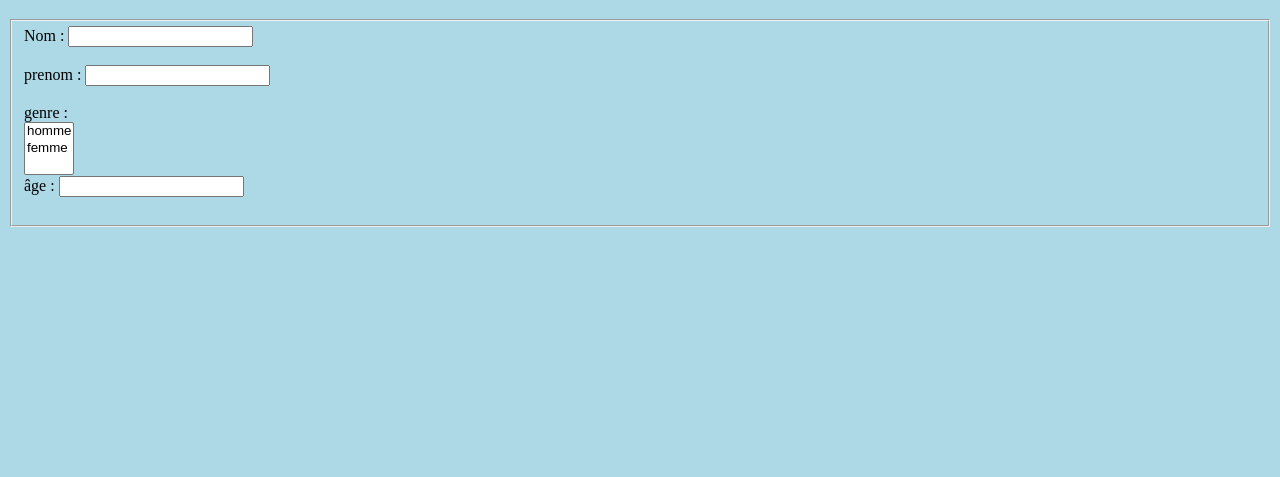
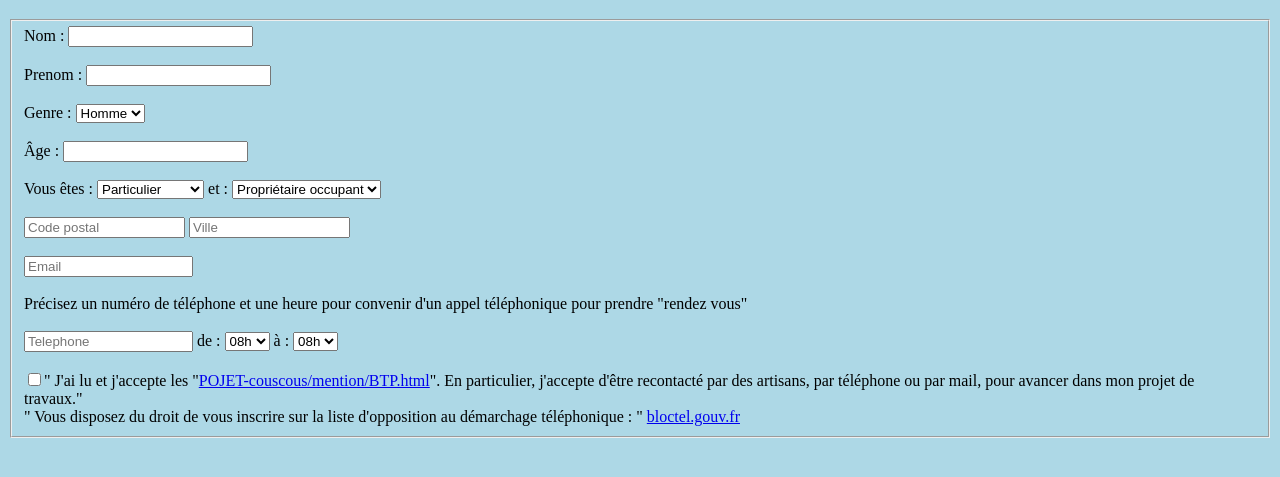
Before and after one commit to IndoGOAT/PROJET-couscous, a plain HTML site: page Formulaires.html in a window 1280 px wide. Shown: the part 61-538 px from the top of the page. Drawn offline with Linux system fonts and the light colour scheme.

Commit message:
Update Formulaires.html

```diff
--- a/Formulaires.html
+++ b/Formulaires.html
@@ -10,22 +10,76 @@
 <label for="nom"> Nom :</label>
 <input type="text" name="nom" /> </br></br>
 
-<label for="prenom"> prenom :</label>
+<label for="prenom"> Prenom :</label>
 <input type="text" name="prenom" /> </br></br>
 
-<label for="genre"> genre :</label> <br/>
-<select name="genre" id="liste" size="3">
-<option value="1"> homme </option>
-<option value="2"> femme </option>
-</select></br>
+<label for="genre"> Genre :</label>
+<select name="genre" id="liste" size="1">
+<option value="1"> Homme </option>
+<option value="2"> Femme </option>
+</select></br></br>
 
-<label for="age"> âge :<label>
-<input type="number" name="age" /> </br></br>
+<label for="age"> Âge :<label>
+<input type="number" name="age" /> </br>
 
-<label
+</br> <label for="personne"> Vous êtes :</label>
+<select name="personne" id="liste" size="1">
+<option value="1"> Particulier </option>
+<option value="2"> Société </option>
+<option value="3"> Commerçant </option>
+<option value="4"> Industrielle </option>
+<option value="5"> Administration </option>
+<option value="6"> Association </option>
+<option value="7"> Autre </option></select>
+<label for="situation"> et :</label>
+<select name="situation" id="liste" size="1">
+<option value="1"> Propriétaire occupant </option>
+<option value="2"> Futur propriétaire </option>
+<option value="3"> Locataire </option>
+<option value="4"> Futur locataire </option>
+<option value="5"> Administrateur </option>
+<option value="6"> Autre </option></select>
+</br></br>
 
+<input type="text" size="17" placeholder="Code postal"  name="cus_postcode" value required autocomplete="off">
+<input type="text" size="17" placeholder="Ville"  name="ville" value required autocomplete="off"> </br>
+</br><input type="text" size="18" placeholder="Email"  name="email" value required autocomplete="off"> </br></br>
+
+Précisez un numéro de téléphone et une heure pour convenir d'un appel téléphonique pour prendre "rendez vous"
+</br>
+</br><input type="text" size="18" placeholder="Telephone"  name="telephone" value required autocomplete="off">
+<label for="heure"> de :</label>
+<select name="heure" id="liste" size="1">
+<option value="1"> 08h </option>
+<option value="2"> 09h </option>
+<option value="3"> 10h </option>
+<option value="4"> 11h </option>
+<option value="5"> 12h </option>
+<option value="6"> 14h </option>
+<option value="7"> 15h </option>
+<option value="8"> 16h </option>
+<option value="9"> 17h </option>
+<option value="10"> 18h </option>
+</select>
+<label for="heure"> à :</label>
+<select name="heure" id="liste" size="1">
+<option value="1"> 08h </option>
+<option value="2"> 09h </option>
+<option value="3"> 10h </option>
+<option value="4"> 11h </option>
+<option value="5"> 12h </option>
+<option value="6"> 14h </option>
+<option value="7"> 15h </option>
+<option value="8"> 16h </option>
+<option value="9"> 17h </option>
+<option value="10"> 18h </option>
+</select>
+<label> </br></br>
+<input type="checkbox" id="acceptcgu" name="acceptcgu" value="1" required>" J'ai lu et j'accepte les "<a href="https://indogoat.github.io/PROJET-couscous/mentionBTP.html" target="_blank">POJET-couscous/mention/BTP.html</a>". En particulier, j'accepte d'être recontacté par des artisans, par téléphone ou par mail, pour avancer dans mon projet de travaux."
+<br> " Vous disposez du droit de vous inscrire sur la liste d'opposition au démarchage téléphonique : "
+<a href="https://www.bloctel.gouv.fr/" target="_blank">bloctel.gouv.fr</a>
 </form>
+</html>
 </fieldset>
 </body>
 </head>
-</html>
```
